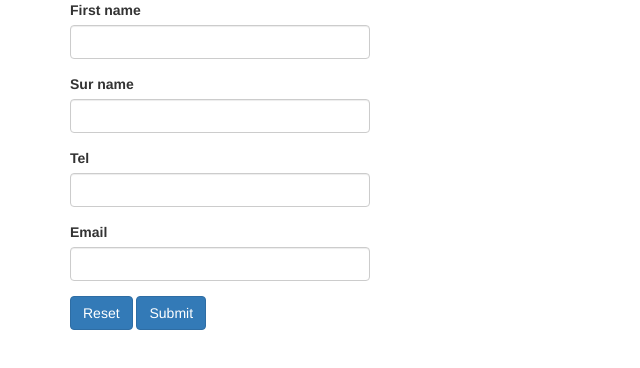
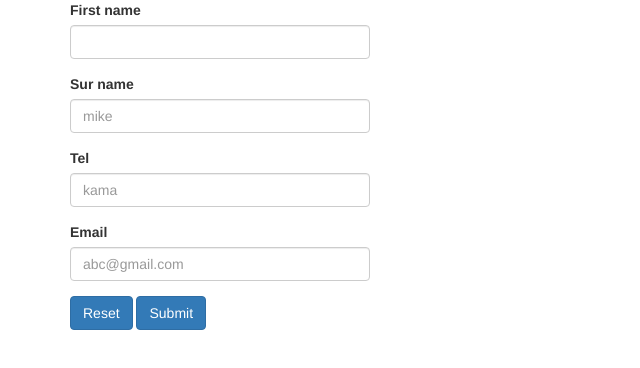
Before and after one commit to martmwangi/map-api, a plain HTML site: page form.html in a window 1280 px wide. Shown: the top 368 px of the page, without its empty margins (0-640 px from the left). Drawn offline with nearby package versions, Linux system fonts and the light colour scheme.

Commit message:
Added place holder

```diff
--- a/form.html
+++ b/form.html
@@ -14,15 +14,15 @@
             </div>
         <div class="form-group" class="form-inline">
               <label >Sur name</label>
-               <input type="text" name="sname" class="form-control">
+               <input type="text" name="sname" class="form-control" placeholder="mike">
             </div>
             <div class="form-group">
                    <label>Tel</label>
-                    <input type="tel" name="tel" class="form-control">
+                    <input type="tel" name="tel" class="form-control" placeholder="kama">
             </div>
             <div class="form-group">
                     <label>Email</label>
-                   <input type="email" name="email" class="form-control">
+                   <input type="email" name="email" class="form-control" placeholder="abc@gmail.com">
             </div>
             <div class="form-group">
                     <input type="reset"name="reset" class="btn btn-primary">
```
